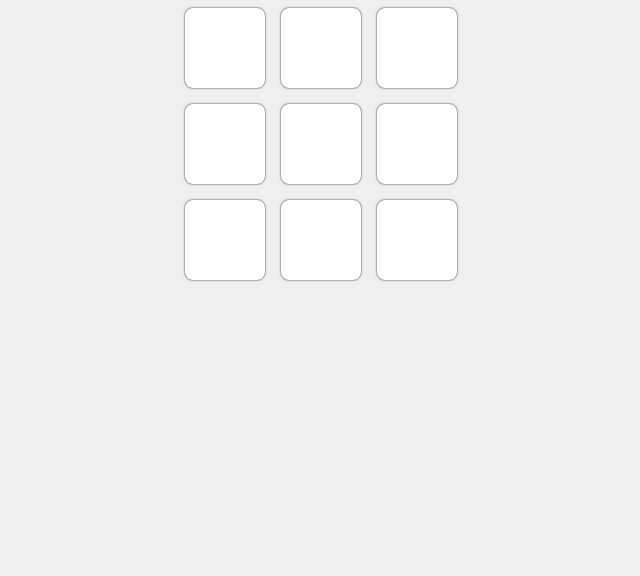
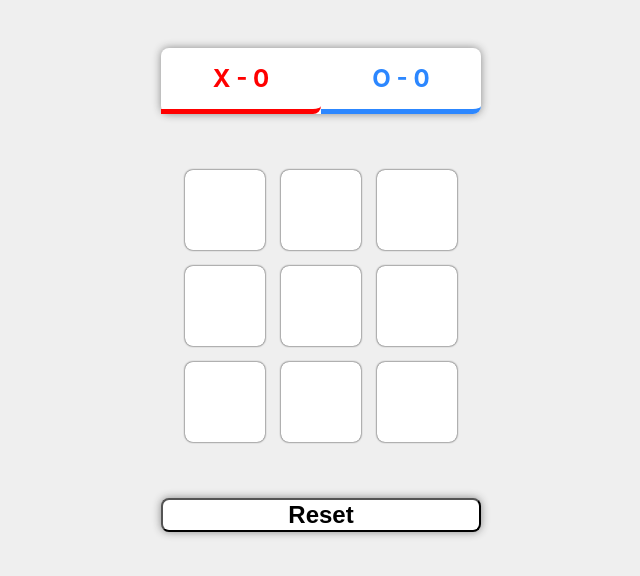
Before and after one commit to rahulboba/My-React-Projects, a React (Create React App) app in the folder tic-tac-toe2/: page / in a window 1280 px wide. Shown: the top 576 px of the page, without its empty margins (319-959 px from the left). Built offline with nearby package versions, Linux system fonts and the light colour scheme.

Commit message:
updated file

```diff
--- a/tic-tac-toe2/src/App.js
+++ b/tic-tac-toe2/src/App.js
@@ -2,7 +2,11 @@ import React, {useState} from "react";
 
 import './App.css';
 
-import { Board } from './Component/Board';
+import { Board } from "./Component/Board"
+
+import { Scoreboard } from "./Component/Scoreboard"
+
+import { Resetbutton } from "./Component/Resetbutton";
 
 function App() {
 
@@ -19,11 +23,13 @@ function App() {
 
   const [board, setBoard] = useState(Array(9).fill(null));
   const [xPlaying, setXPlaying] = useState(false);
+  const [scores, setScores] = useState({xScore:0, oScore: 0});
+  const [gameover, setGameOver] = useState(false);
 
   const handleBoxClick = (boxIdx) => {
     const updatedBoard = board.map((value, idx) => {
       if (idx === boxIdx) {
-        return xPlaying === false ? "X" : "O";
+        return xPlaying ? "X" : "O";
       }else{
         return value;
       }
@@ -31,17 +37,48 @@ function App() {
 
     setBoard(updatedBoard);
 
+
+    const winner= checkWinner(updatedBoard);
+
+    if(winner){
+
+      if (winner === "O"){
+
+          let {oScore}= scores;
+          oScore+=1;
+          setScores({...scores,oScore})
+      }else{
+        let {xScore}= scores;
+        xScore+=1;
+        setScores({...scores,xScore})
+      }
+    }
+
     setXPlaying(!xPlaying);
   }
 
-  // const checkWinner = {
-  //   for
-  // }
+  const checkWinner = (board) =>{
+    for (let i=0; i< WIN_CONDITION.length; i++) {
+      const [x,y,z] = WIN_CONDITION[i];
+
+      if (board[x]&& board[x] === board[y]&& board[y]=== board[z]){
+        setGameOver(true)
+        return board[x];
+      }
+
+    }
+  }
+
+  const resetBoard = () =>{
+    setGameOver(false);
+    setBoard(Array(9).fill(null))
+  }
 
   return (
     <div className="App">
-      <Board board={board} onClick={handleBoxClick}/>
-
+      <Scoreboard scores={scores} xPlaying={xPlaying}/>
+      <Board board={board} onClick={gameover ? resetBoard : handleBoxClick}/>
+       <Resetbutton resetBoard={resetBoard} />
     </div>
   );
 }
--- a/tic-tac-toe2/src/Component/Board.js
+++ b/tic-tac-toe2/src/Component/Board.js
@@ -7,7 +7,7 @@ export const Board = ({board, onClick}) => {
   return (
     <div className='board'>
         {board.map((value, idx) => {
-            return <Box value={value} onClick={()=> onClick(idx)} />
+            return <Box value={value} onClick={()=> value === null && onClick(idx)} />
         })}
         </div>
   )
--- /dev/null
+++ b/tic-tac-toe2/src/Component/Resetbutton.css
@@ -0,0 +1,13 @@
+.reset-btn{
+    display: flex;
+    flex-direction: row;
+    align-items: center;
+    justify-content: space-evenly;
+    width: 20rem;
+    font-size: 1.5em;
+    background-color: white;
+    margin: 3rem auto;
+    box-shadow: 0px 0px 8px #888;
+    border-radius: 0.5rem;
+    font-weight: bold;
+}
--- /dev/null
+++ b/tic-tac-toe2/src/Component/Resetbutton.js
@@ -0,0 +1,9 @@
+import React from 'react'
+
+import "./Resetbutton.css"
+
+export const Resetbutton = ({resetBoard}) => {
+  return (
+    <button className="reset-btn" onClick={resetBoard}>Reset</button>
+  )
+}
--- /dev/null
+++ b/tic-tac-toe2/src/Component/Scoreboard.css
@@ -0,0 +1,31 @@
+.scoreboard{
+    display: flex;
+    flex-direction: row;
+    align-items: center;
+    justify-content: space-evenly;
+    width: 20rem;
+    font-size: 1.5em;
+    background-color: white;
+    margin: 3rem auto;
+    box-shadow: 0px 0px 8px #888;
+    border-radius: 0.5rem;
+    font-weight: bold;
+}
+
+.score{
+    width: 100%;
+    text-align: center;
+    padding: 1rem 0;
+}
+
+.x-score{
+    color: red;
+    border-bottom: 5px solid red;
+    border-radius: 0 0.5rem 0.5rem 0;
+}
+
+.o-score{
+    color: rgb(44, 135, 255);
+    border-bottom: 5px solid rgb(44, 135, 255);
+    border-radius: 0 0.5rem 0.5rem 0;
+}
--- /dev/null
+++ b/tic-tac-toe2/src/Component/Scoreboard.js
@@ -0,0 +1,14 @@
+import React from 'react'
+
+import "./Scoreboard.css"
+
+export const Scoreboard = ({scores, xPlaying}) => {
+    const {xScore,oScore} = scores;
+
+  return (
+    <div className="scoreboard">
+        <span className={`score x-score ${!xPlaying && "inactive"}`}>X - {xScore}</span>
+        <span className={`score o-score ${xPlaying && "inactive"}`}>O - {oScore}</span>
+    </div>
+  )
+}
```
